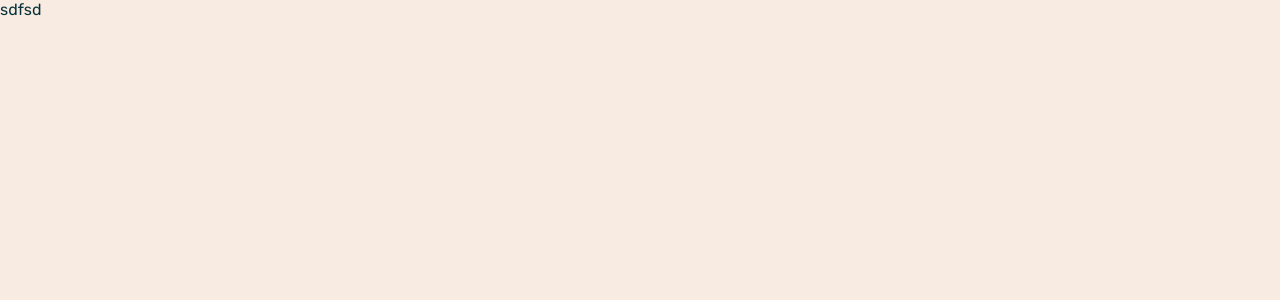
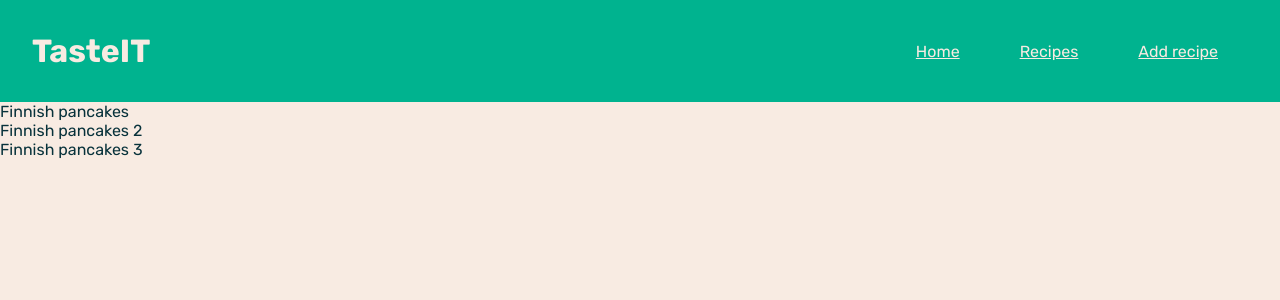
Before and after one commit to laurpe/tasteIT, a React (Create React App) app: page /recipes in a window 1280 px wide. Shown: the top 300 px of the page. Built offline with nearby package versions, Linux system fonts and the light colour scheme; data requests are answered from the project's data file.

Commit message:
fetching recipes and recipe data, routing for single recipe view

```diff
--- a/database.json
+++ b/database.json
@@ -1,6 +1,7 @@
 {
     "recipes": [
         {
+            "id": 1,
             "name": "Finnish pancakes",
             "author": "me",
             "countryCode": "fi",
@@ -17,7 +18,8 @@
             "instructions": "Mix ingredients, make pancakes."
         },
         {
-            "name": "Finnish pancakes",
+            "id": 2,
+            "name": "Finnish pancakes 2",
             "author": "me",
             "countryCode": "fi",
             "description": "This is a description of these nice pancakes.",
@@ -33,7 +35,8 @@
             "instructions": "Mix ingredients, make pancakes."
         },
         {
-            "name": "Finnish pancakes",
+            "id": 3,
+            "name": "Finnish pancakes 3",
             "author": "me",
             "countryCode": "fi",
             "description": "This is a description of these nice pancakes.",
--- a/src/App.js
+++ b/src/App.js
@@ -3,14 +3,16 @@ import { BrowserRouter, Route, Routes } from "react-router-dom";
 import Home from "./components/Home";
 import Recipes from "./components/Recipes";
 import AddRecipe from "./components/AddRecipe";
+import RecipeCard from "./components/RecipeCard";
 
 const App = () => {
     return (
         <BrowserRouter>
             <Routes>
                 <Route path="/" element={<Home />} />
-                <Route path="recipes" element={<Recipes />} />
-                <Route path="add_recipe" element={<AddRecipe />} />
+                <Route path="/recipes" element={<Recipes />} />
+                <Route path="/recipes/:id" element={<RecipeCard />} />
+                <Route path="/add_recipe" element={<AddRecipe />} />
             </Routes>
         </BrowserRouter>
     );
--- /dev/null
+++ b/src/components/RecipeCard.jsx
@@ -0,0 +1,27 @@
+import axios from "axios";
+import { useEffect, useState } from "react";
+import { useParams } from "react-router-dom";
+
+const RecipeCard = () => {
+    const [recipe, setRecipe] = useState({});
+    const params = useParams();
+
+    useEffect(() => {
+        const getRecipe = async () => {
+            const response = await axios.get(
+                `http://localhost:3010/recipes/${params.id}`
+            );
+            setRecipe(response.data);
+        };
+        getRecipe();
+    }, [params.id]);
+
+    return (
+        <div className="recipe">
+            <h2>{recipe.name}</h2>
+            <p>{recipe.description}</p>
+        </div>
+    );
+};
+
+export default RecipeCard;
--- a/src/components/Recipes.jsx
+++ b/src/components/Recipes.jsx
@@ -1,14 +1,36 @@
 import { useState, useEffect } from "react";
+import Header from "./Header";
 import axios from "axios";
 
 const Recipes = () => {
-    // const [recipes, setRecipes] = useState([]);
+    const [recipes, setRecipes] = useState([]);
 
-    // useEffect(() => {
-    //     axios.get("http://localhost:3001/recipes");
-    // }, []);
+    useEffect(() => {
+        const getRecipes = async () => {
+            try {
+                const response = await axios.get(
+                    "http://localhost:3010/recipes"
+                );
+                setRecipes(response.data);
+            } catch (error) {
+                console.error(error.message);
+            }
+        };
+        getRecipes();
+    }, []);
 
-    return <div>sdfsd</div>;
+    return (
+        <>
+            <Header />
+            <div>
+                <ul>
+                    {recipes.map((recipe) => {
+                        return <li key={recipe.id}>{recipe.name}</li>;
+                    })}
+                </ul>
+            </div>
+        </>
+    );
 };
 
 export default Recipes;
```
Also changed, not shown: db_copy.json (renamed from db copy.json, +5 -2 lines), src/components/Recipe.jsx (added, +13 -0 lines).
